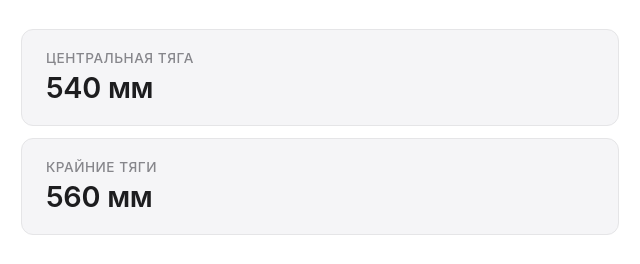
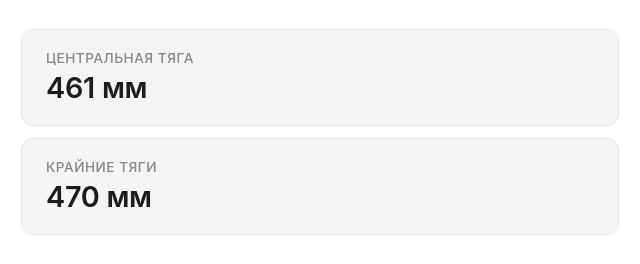
Before and after one commit to tinue619/t9gi, a plain HTML site: page index.html in a window 1280 px wide. Shown: the part 288-552 px from the top of the page, 320-960 px from the left. Drawn offline with Linux system fonts and the light colour scheme.

Commit message:
подредактировал под фурнитуру Влада

```diff
--- a/index.html
+++ b/index.html
@@ -267,8 +267,8 @@
             const depth = parseFloat(document.getElementById('depth').value) || 0;
 
             const centerEffectiveDepth = depth - 100;
-            const centerCableLength = (Math.sqrt((height) * (height) + (centerEffectiveDepth - 50) * (centerEffectiveDepth - 50))-35*2);
-            const sideCableLength = (Math.sqrt((height) * (height) + (centerEffectiveDepth - 30) * (centerEffectiveDepth - 30) + 100 * 100)-35*2);
+            const centerCableLength = (Math.sqrt((height-74) * (height-74) + (centerEffectiveDepth - 83) * (centerEffectiveDepth - 83))-35*2);
+            const sideCableLength = (Math.sqrt((height-74) * (height-74) + (centerEffectiveDepth - 83) * (centerEffectiveDepth - 83) + 100 * 100)-35*2);
 
             document.getElementById('center_cable').textContent = Math.round(centerCableLength) + ' мм';
             document.getElementById('side_cables').textContent = Math.round(sideCableLength) + ' мм';
```
